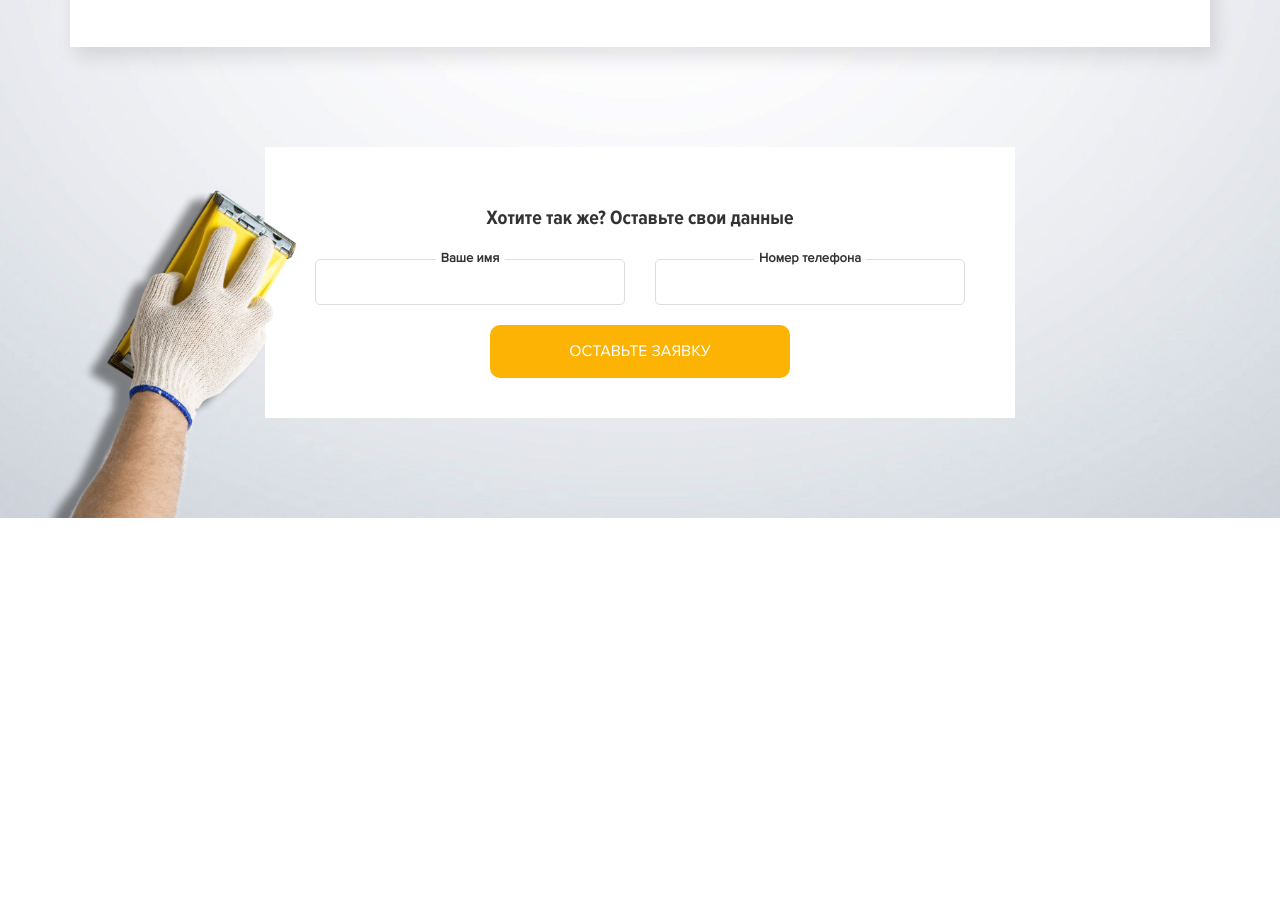
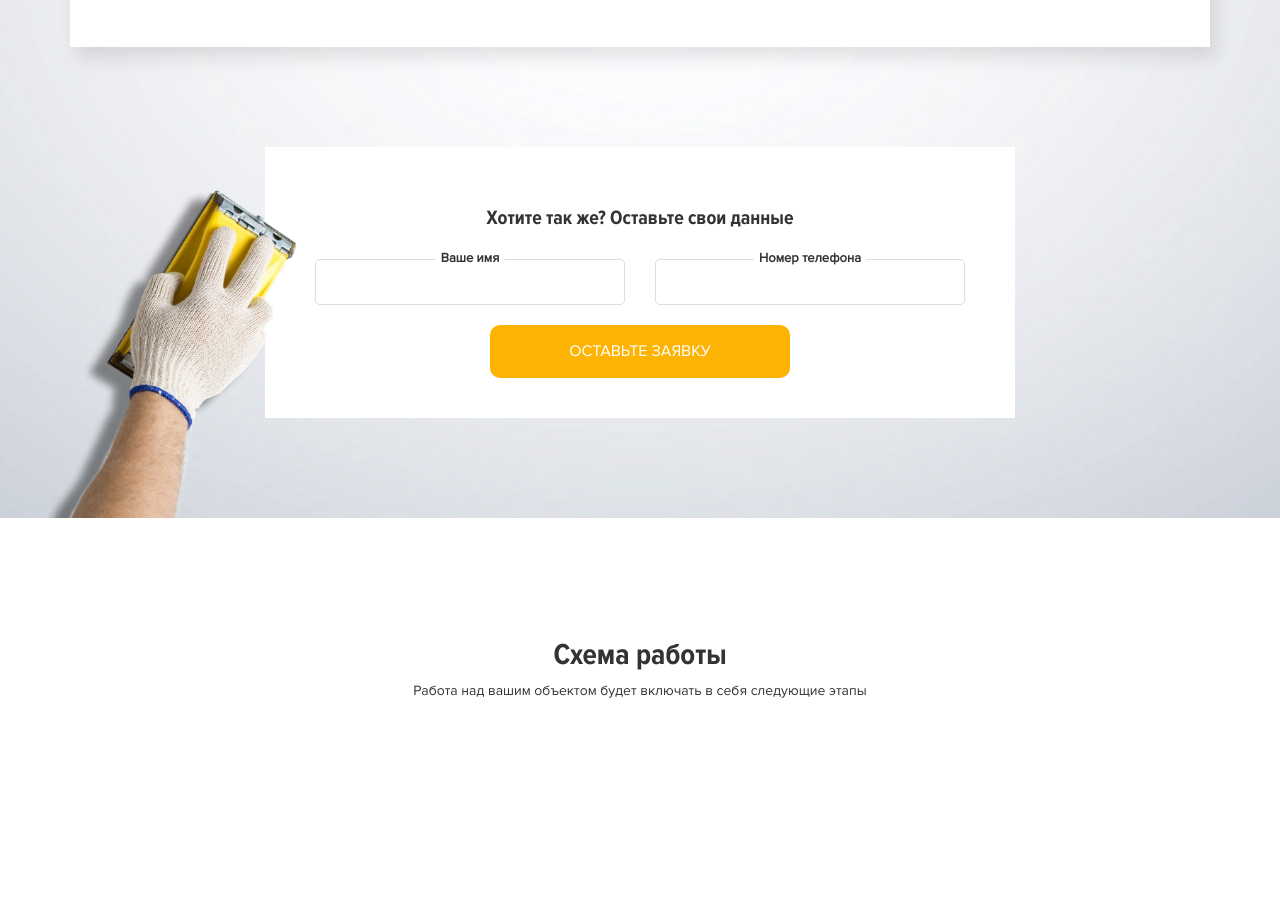
Before and after one commit to Leha8521/Project_gesso, a plain HTML site: page index.html in a window 1280 px wide. Shown: the part 2778-3679 px from the top of the page. Before the commit the page ends 3296 px from the top, so only its background shows below. Drawn offline with nearby package versions, Linux system fonts and the light colour scheme.

Commit message:
Начал пользоваться vs code

```diff
--- a/index.html
+++ b/index.html
@@ -7,7 +7,7 @@
     <meta name="viewport" content="width=device-width, initial-scale=1">
     <link rel="icon" href="/favicon.ico">
 
-    <title>Автоматизированная штукатурка стен</title>
+    <title>Автоматизированная штукатурка стен!</title>
 
     <link href="css/bootstrap.min.css" rel="stylesheet">
     <link href="css/style.css" rel="stylesheet">
@@ -323,6 +323,21 @@
 
 	</section>
 
+	<section class="scheme">
+		<div class="container">
+			<div class="row">
+				<div class="section-header">
+					<h2>Схема работы</h2>
+					<p>Работа над вашим объектом будет включать в себя следующие этапы</p>
+				</div>
+				<!-- /.section-header -->
+			</div>
+			<!-- /.row -->
+		</div>
+		<!-- /.container -->
+	</section>
+	<!-- /.scheme -->
+
 
 
 	<!-- Модальные окна -->
--- a/less/style.less
+++ b/less/style.less
@@ -434,7 +434,6 @@ section {
 
 
 
-
 /* Оформление модальных окон */
 .popup {
 	display: none;
```
Also changed, not shown: css/slick-theme.css (added), css/slick.css (added), css/style.css, img/scheme/1.png (added), img/scheme/2.png (added), img/scheme/3.png (added), img/scheme/4.png (added), img/scheme/5.png (added), img/scheme/bg.png (added), 2 other files.
